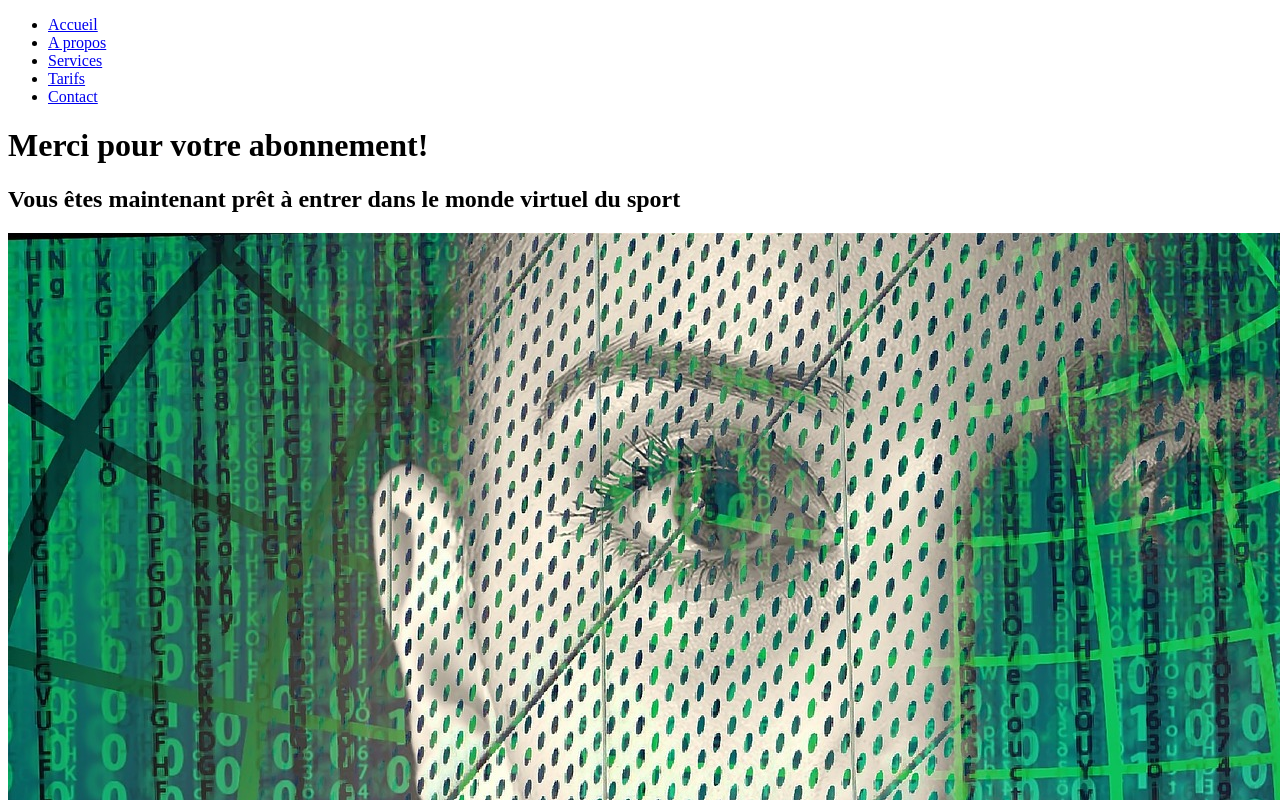
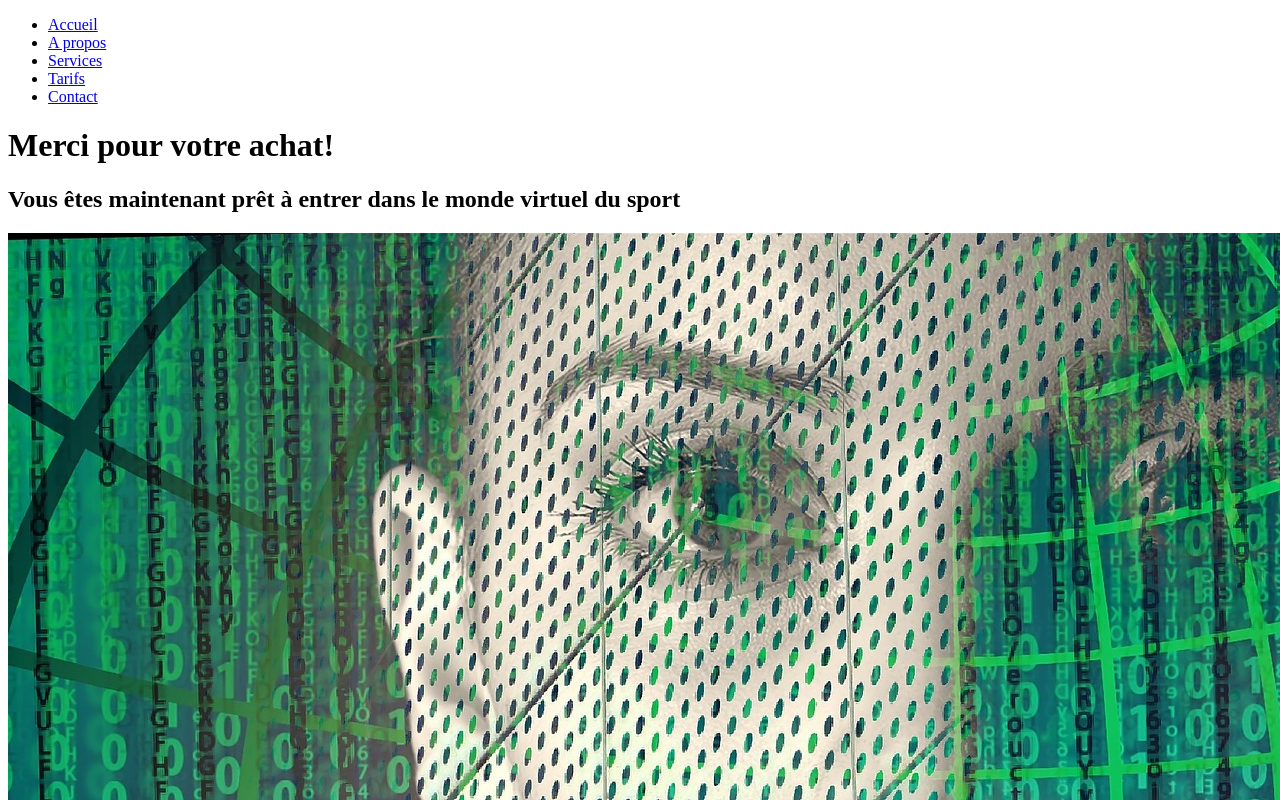
Before and after one commit to Sosonia34/Projet1, a plain HTML site: page achat.html in a window 1280 px wide. Shown: the top 800 px of the page. Drawn offline with Linux system fonts and the light colour scheme.

```diff
--- a/achat.html
+++ b/achat.html
@@ -18,7 +18,7 @@
     </header>
 
      <div class="image de fond achat">
-        <h1>Merci pour votre abonnement!</h1>
+        <h1>Merci pour votre achat!</h1>
         <h2>Vous êtes maintenant prêt à entrer dans le monde virtuel du sport</h2>
         <img src="/images/popart-g408aa92b2_1920.jpg" alt="photo geek">
      </div>
```
Also changed, not shown: contact.html (+0 -2 lines).
